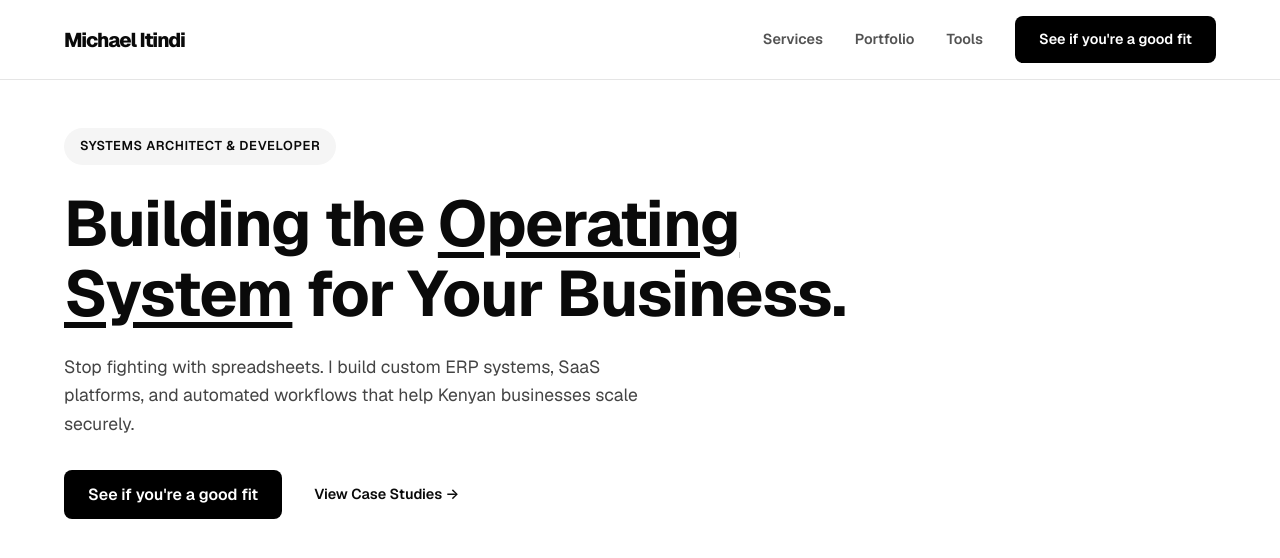
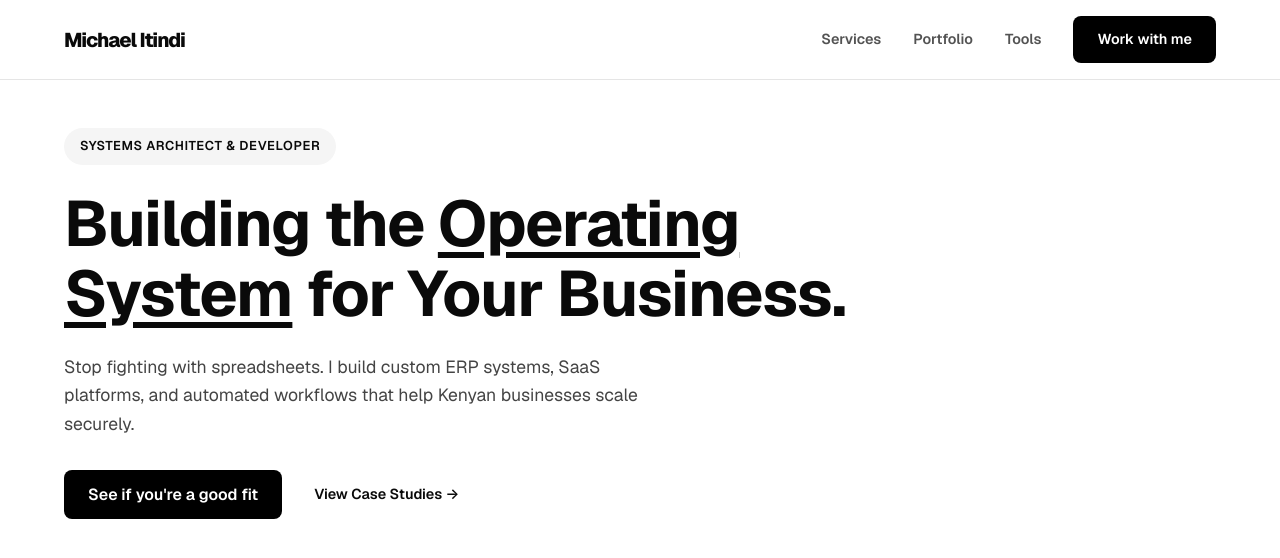
Before and after one commit to michaelitindi/portfolio_nextjs, a Next.js app: page / in a window 1280 px wide. Shown: the top 558 px of the page. Built offline with nearby package versions, Linux system fonts and the light colour scheme; no server answers.

Commit message:
style: change navbar CTA to 'Work with me'

```diff
--- a/src/components/Navbar.tsx
+++ b/src/components/Navbar.tsx
@@ -13,7 +13,7 @@ export default function Navbar() {
             <Link href="/services">Services</Link>
             <Link href="/portfolio">Portfolio</Link>
             <Link href="/tools">Tools</Link>
-            <a href={process.env.NEXT_PUBLIC_TALLY_URL} target="_blank" rel="noopener noreferrer" className="btn-primary">See if you're a good fit</a>
+            <a href={process.env.NEXT_PUBLIC_TALLY_URL} target="_blank" rel="noopener noreferrer" className="btn-primary">Work with me</a>
           </div>
         </div>
       </div>
```
